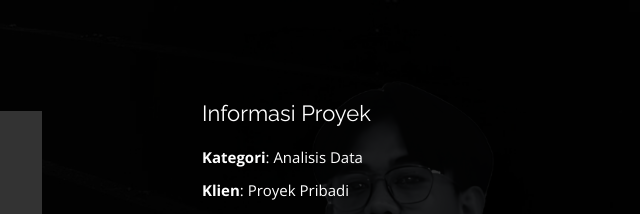
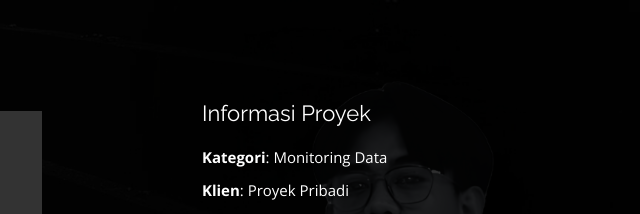
Before and after one commit to Fadhil11f/portoku, a plain HTML site: page portfolio-details-5.html in a window 1280 px wide. Shown: the top 214 px of the page, 640-1280 px from the left. Drawn offline with nearby package versions, Linux system fonts and the light colour scheme; grey boxes are pictures that could not be loaded.

```diff
--- a/portfolio-details-5.html
+++ b/portfolio-details-5.html
@@ -76,7 +76,7 @@
           <div class="col-lg-4 portfolio-info">
             <h3>Informasi Proyek</h3>
             <ul>
-              <li><strong>Kategori</strong>: Analisis Data</li>
+              <li><strong>Kategori</strong>: Monitoring Data</li>
               <li><strong>Klien</strong>: Proyek Pribadi</li>
               <!-- <li><strong>URL Proyek</strong>: <a href="https://docs.google.com/spreadsheets/d/18uK_fIWL5XY5Tr9YW6GHBjtxRoL3Jdc_/edit?gid=1925576660#gid=1925576660">Klik Proyek Saya</a></li> -->
             </ul>
@@ -85,6 +85,7 @@
               Aplikasi Monitoring Surat Masuk & Keluar adalah sebuah sistem berbasis Microsoft Excel VBA yang dirancang untuk membantu perusahaan atau instansi dalam mengelola data surat dengan lebih efisien. Aplikasi ini memungkinkan pengguna untuk mencatat, menyimpan, mencari, serta mengelola dokumen surat masuk dan keluar secara terorganisir.
 Dengan fitur utama seperti penomoran otomatis, penyimpanan file PDF surat, pencarian data berdasarkan kriteria, dan pengelompokan surat masuk & keluar, aplikasi ini memberikan solusi praktis dalam manajemen dokumen tanpa memerlukan perangkat lunak tambahan yang kompleks.
 <br><br>Terinspirasi dari video ini: https://www.youtube.com/watch?v=JxNqaEQcZkY&t=623s
+<br> <br> Mohon maaf tidak bisa melampirkan file
             </p>
           </div>
 
```
Also changed, not shown: assets/img/portfolio/dashboard_monitoring_data.png.
